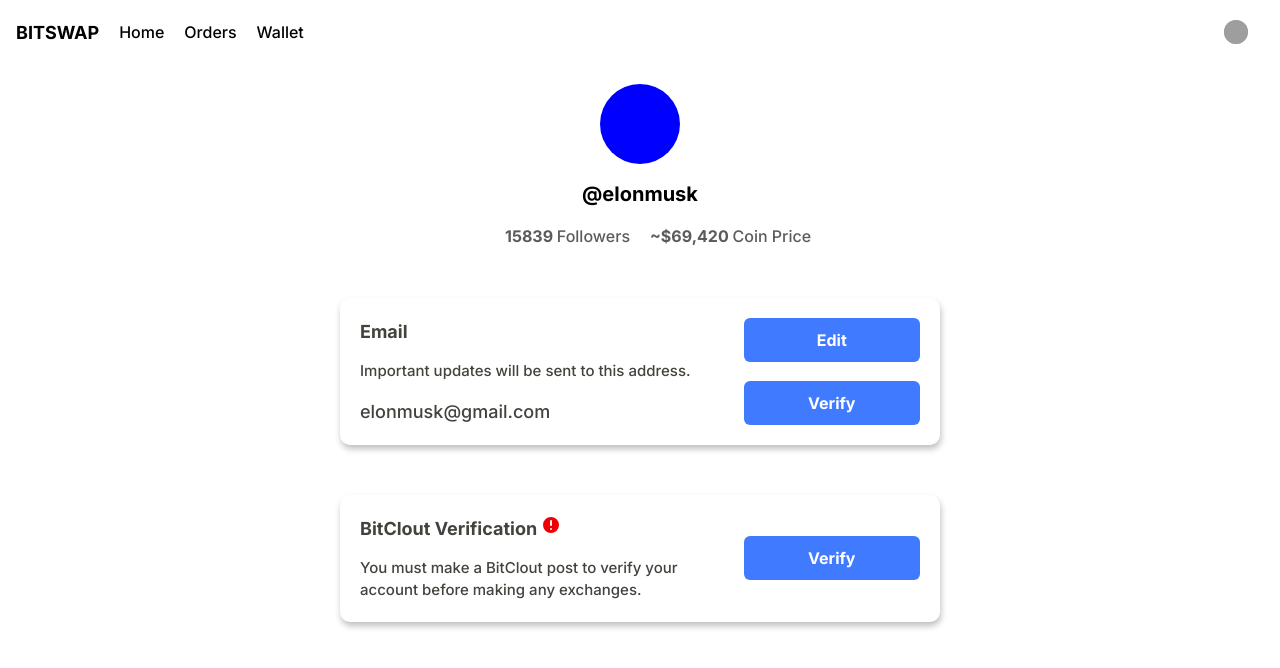
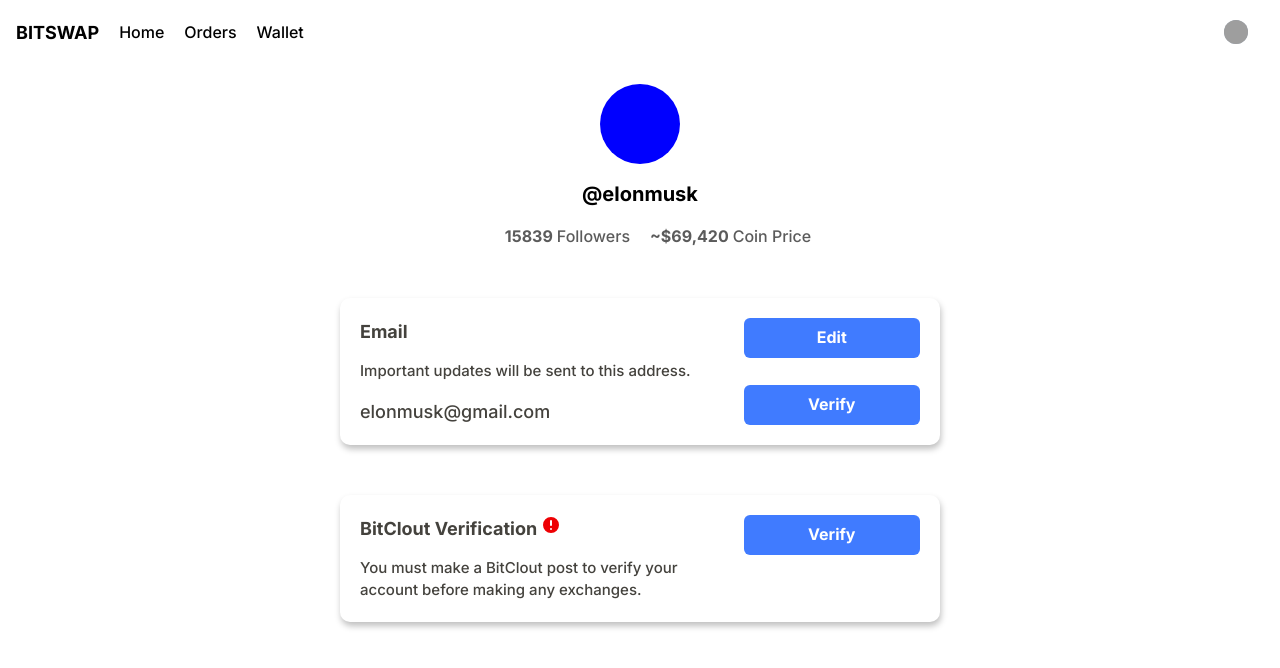
Before and after one commit to bitswap-network/exchange-frontend, a React (Create React App) app: page /profile in a window 1280 px wide. Shown: the top 668 px of the page. Built offline with nearby package versions, Linux system fonts and the light colour scheme; grey boxes are pictures that could not be loaded.

Commit message:
converted jsx to chakra component

```diff
--- a/src/pages/Profile/index.tsx
+++ b/src/pages/Profile/index.tsx
@@ -5,6 +5,7 @@ import { Button } from '@chakra-ui/react'
 import { HiExclamationCircle } from 'react-icons/hi'
 import { NavBar } from '../../components/NavBar'
 import { BlueButton } from '../../components/BlueButton/BlueButton'
+import { Box, Text } from '@chakra-ui/react'
 
 export function Profile() {
     return (
@@ -14,229 +15,183 @@ export function Profile() {
                 minH="100%"
                 align="center"
                 justify="center"
-                style={{ marginTop: 20, flexDirection: 'column' }}
+                flexDirection="column"
+                mt="20px"
             >
-                <div
-                    style={{
-                        background: 'blue',
-                        width: 80,
-                        height: 80,
-                        borderRadius: 80,
-                    }}
-                ></div>
-                <h3 style={{ marginTop: 15, fontWeight: 700, fontSize: 20 }}>
+                <Box bg="blue" w="80px" height="80px" borderRadius="80"></Box>
+                <Text color="#000" fontWeight="700" fontSize="20" mt="15">
                     @elonmusk
-                </h3>
-                <div
-                    style={{
-                        display: 'flex',
-                        flexDirection: 'row',
-                        width: '100%',
-                    }}
+                </Text>
+                <Flex flexDirection="row" width="100%">
+                    <Box
+                        display="flex"
+                        flex="0.5"
+                        justifyContent="flex-end"
+                        pr="10px"
+                        flexDir="row"
                     >
-                    <div
-                        style={{
-                            display: 'flex',
-                            flex: 0.5,
-                            justifyContent: 'flex-end',
-                            paddingRight: 10,
-                        }}
+                        <Text
+                            color="#5B5B5B"
+                            fontSize="16"
+                            mt="15"
+                            fontWeight="700"
+                            mr="1"
                         >
-                        <h3
-                            style={{
-                                color: '#5B5B5B',
-                                marginTop: 15,
-                                fontWeight: 500,
-                                fontSize: 16,
-                            }}
+                            15839
+                        </Text>
+                        <Text
+                            color="#5B5B5B"
+                            fontSize="16"
+                            mt="15"
+                            fontWeight="500"
                         >
-                            <span style={{ fontWeight: 700 }}>15839 </span>
                             Followers
-                        </h3>
-                    </div>
-                    <div
-                        style={{
-                            display: 'flex',
-                            flex: 0.5,
-                            justifyContent: 'flex-start',
-                            paddingLeft: 10,
-                        }}
+                        </Text>
+                    </Box>
+                    <Box
+                        display="flex"
+                        flex="0.5"
+                        justifyContent="flex-start"
+                        pl="10px"
                     >
-                        <h3
-                            style={{
-                                color: '#5B5B5B',
-                                marginTop: 15,
-                                fontWeight: 500,
-                                fontSize: 16,
-                            }}
+                        <Text
+                            color="#5B5B5B"
+                            fontSize="16"
+                            mt="15"
+                            fontWeight="700"
+                            mr="1"
                         >
-                            <span style={{ fontWeight: 700 }}>~$69,420 </span>
+                            ~$69,420
+                        </Text>
+                        <Text
+                            color="#5B5B5B"
+                            fontSize="16"
+                            mt="15"
+                            fontWeight="500"
+                        >
                             Coin Price
-                        </h3>
-                    </div>
-                </div>
-
-                <div
-                    style={{
-                        marginTop: 50,
-                        width: 600,
-                        borderRadius: 10,
-                        padding: 20,
-                        boxShadow: '1px 4px 6px 0px #00000040',
-                        display: 'flex',
-                        flexDirection: 'row',
-                    }}
+                        </Text>
+                    </Box>
+                </Flex>
+                <Flex
+                    mt="50px"
+                    w="600px"
+                    p="20px"
+                    flexDir="row"
+                    borderRadius="10"
+                    boxShadow="1px 4px 6px 0px #00000040"
                 >
-                    <div
-                        style={{
-                            display: 'flex',
-                            flex: 0.65,
-                            alignItems: 'flex-start',
-                            justifyContent: 'center',
-                            flexDirection: 'column',
-                        }}
+                    <Flex
+                        flex="0.65"
+                        align="flex-start"
+                        justify="center"
+                        flexDir="column"
                     >
-                        <h2
-                            style={{
-                                color: '#44423D',
-                                fontWeight: 700,
-                                fontSize: 18,
-                            }}
-                        >
+                        <Text color="#44423D" fontWeight="700" fontSize="18">
                             Email
-                        </h2>
-                        <p
-                            style={{
-                                color: '#44423D',
-                                fontWeight: 300,
-                                fontSize: 15,
-                                marginTop: 15,
-                            }}
+                        </Text>
+                        <Text
+                            color="#44423D"
+                            fontWeight="300"
+                            fontSize="15"
+                            mt="15"
                         >
                             Important updates will be sent to this address.
-                        </p>
-                        <p
-                            style={{
-                                color: '#44423D',
-                                fontWeight: 500,
-                                fontSize: 18,
-                                marginTop: 15,
-                            }}
+                        </Text>
+                        <Text
+                            color="#44423D"
+                            fontWeight="500"
+                            fontSize="18"
+                            mt="15"
                         >
                             elonmusk@gmail.com
-                        </p>
-                    </div>
-                    <div
-                        style={{
-                            display: 'flex',
-                            flex: 0.35,
-                            alignItems: 'flex-end',
-                            justifyContent: 'space-between',
-                            flexDirection: 'column',
-                        }}
+                        </Text>
+                    </Flex>
+                    <Flex
+                        flex="0.35"
+                        align="flex-end"
+                        justify="space-between"
+                        flexDir="column"
                     >
-                        <button
-                            style={{
-                                background: '#407BFF',
-                                width: '90%',
-                                padding: '10px 0',
-                                color: 'white',
-                                fontWeight: 600,
-                                fontSize: 16,
-                                borderRadius: 6,
-                            }}
+                        <Button
+                            bg="#407BFF"
+                            w="90%"
+                            p="10px 0"
+                            color="white"
+                            fontWeight="600"
+                            fontSize="16"
+                            borderRadius="6"
                             onClick={() => console.log('hello')}
                         >
                             Edit
-                        </button>
-                        <button
-                            style={{
-                                background: '#407BFF',
-                                width: '90%',
-                                padding: '10px 0',
-                                color: 'white',
-                                fontWeight: 600,
-                                fontSize: 16,
-                                borderRadius: 6,
-                            }}
+                        </Button>
+                        <Button
+                            bg="#407BFF"
+                            w="90%"
+                            p="10px 0"
+                            color="white"
+                            fontWeight="600"
+                            fontSize="16"
+                            borderRadius="6"
                             onClick={() => console.log('hello')}
                         >
                             Verify
-                        </button>
-                    </div>
-                </div>
+                        </Button>
+                    </Flex>
+                </Flex>
 
-                <div
-                    style={{
-                        marginTop: 50,
-                        width: 600,
-                        borderRadius: 10,
-                        padding: 20,
-                        boxShadow: '1px 4px 6px 0px #00000040',
-                        display: 'flex',
-                        flexDirection: 'row',
-                    }}
+                <Flex
+                    mt="50px"
+                    w="600px"
+                    p="20px"
+                    flexDir="row"
+                    borderRadius="10"
+                    boxShadow="1px 4px 6px 0px #00000040"
                 >
-                    <div
-                        style={{
-                            display: 'flex',
-                            flex: 0.65,
-                            alignItems: 'flex-start',
-                            justifyContent: 'center',
-                            flexDirection: 'column',
-                        }}
+                    <Flex
+                        flex="0.65"
+                        align="flex-start"
+                        justify="center"
+                        flexDir="column"
                     >
-                        <h2
-                            style={{
-                                color: '#44423D',
-                                fontWeight: 700,
-                                fontSize: 18,
-                            }}
-                        >
+                        <Text color="#44423D" fontWeight="700" fontSize="18">
                             BitClout Verification{' '}
                             <HiExclamationCircle
                                 style={{ display: 'inline' }}
                                 color="#EE0004"
                                 size="20"
                             />
-                        </h2>
-                        <p
-                            style={{
-                                color: '#44423D',
-                                fontWeight: 300,
-                                fontSize: 15,
-                                marginTop: 15,
-                            }}
+                        </Text>
+                        <Text
+                            color="#44423D"
+                            fontWeight="300"
+                            fontSize="15"
+                            mt="15"
                         >
                             You must make a BitClout post to verify your account
                             before making any exchanges.
-                        </p>
-                    </div>
-                    <div
-                        style={{
-                            display: 'flex',
-                            flex: 0.35,
-                            alignItems: 'flex-end',
-                            justifyContent: 'center',
-                            flexDirection: 'column',
-                        }}
+                        </Text>
+                    </Flex>
+                    <Flex
+                        flex="0.35"
+                        align="flex-end"
+                        justify="space-between"
+                        flexDir="column"
                     >
-                        <button
-                            style={{
-                                background: '#407BFF',
-                                width: '90%',
-                                padding: '10px 0',
-                                color: 'white',
-                                fontWeight: 600,
-                                fontSize: 16,
-                                borderRadius: 6,
-                            }}
+                        <Button
+                            bg="#407BFF"
+                            w="90%"
+                            p="10px 0"
+                            color="white"
+                            fontWeight="600"
+                            fontSize="16"
+                            borderRadius="6"
                             onClick={() => console.log('hello')}
                         >
                             Verify
-                        </button>
-                    </div>
-                </div>
+                        </Button>
+                    </Flex>
+                </Flex>
             </Flex>
         </div>
     )
```
Lines whose indentation alone changed are shown as unchanged.
